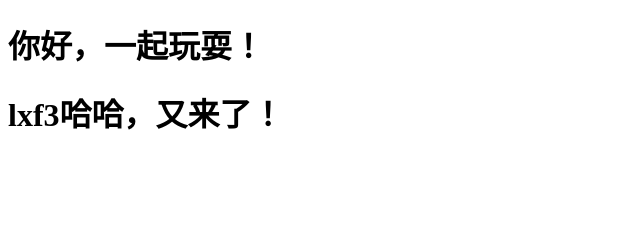
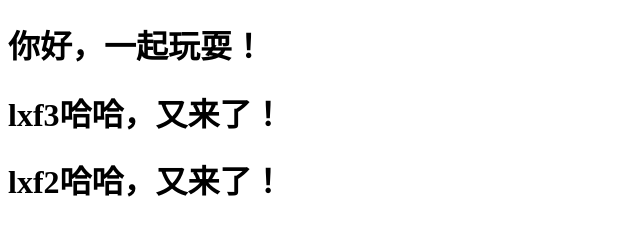
Before and after one commit to HiFiPu/conflict, a plain HTML site: page index.html in a window 1280 px wide. Shown: the whole page, without its empty margins (0-640 px from the left). Drawn offline with Linux system fonts and the light colour scheme.

Commit message:
Version0.1

```diff
--- a/index.html
+++ b/index.html
@@ -8,5 +8,6 @@
 <body>
     <h1>你好，一起玩耍！</h1>
     <h1>lxf3哈哈，又来了！</h1>
+    <h1>lxf2哈哈，又来了！</h1>
 </body>
 </html>
```
